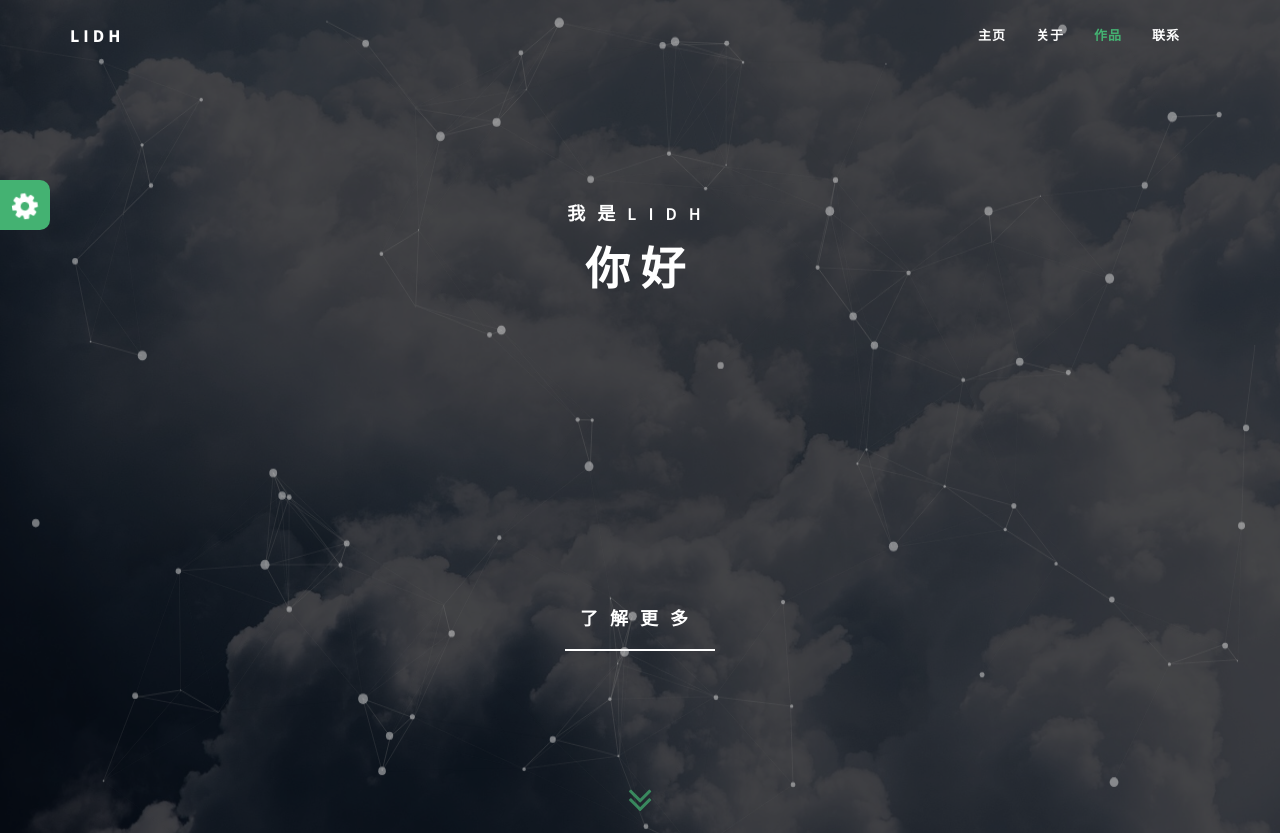
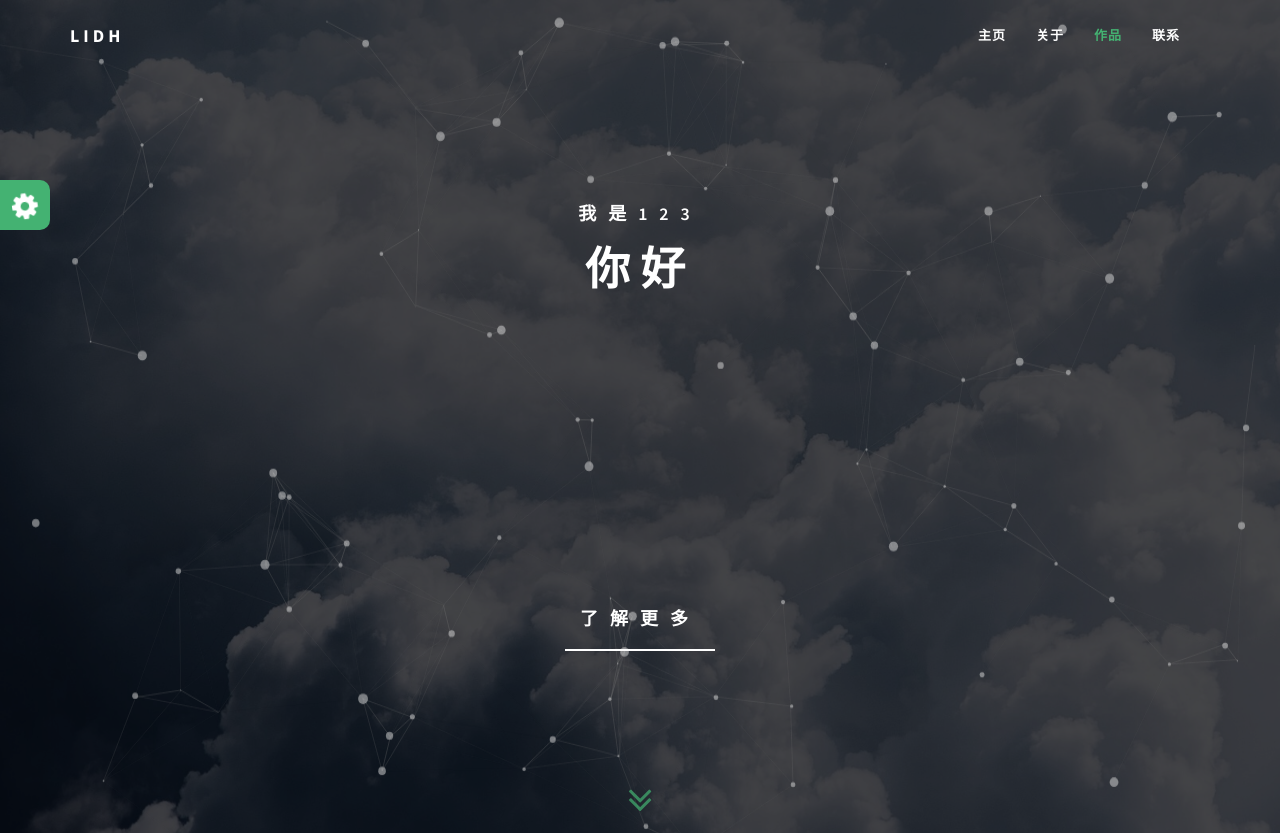
Before and after one commit to DingHui-Li/DingHui-Li.github.io, a plain HTML site: page index.html in a window 1280 px wide. Shown: the top 833 px of the page. Drawn offline with Linux system fonts and the light colour scheme.

Commit message:
Update index.html

```diff
--- a/index.html
+++ b/index.html
@@ -110,7 +110,7 @@
 
 						<div class="col-md-12 col-sm-12 col-xs-12">
 							<div class="welcome-text text-center">
-								<h4>我是lidh</h4>
+								<h4>我是123</h4>
 								<h1>你好<span class="theme-color"></span></h1>
 								</br></br></br></br></br>
 								</br></br></br></br></br>
```
